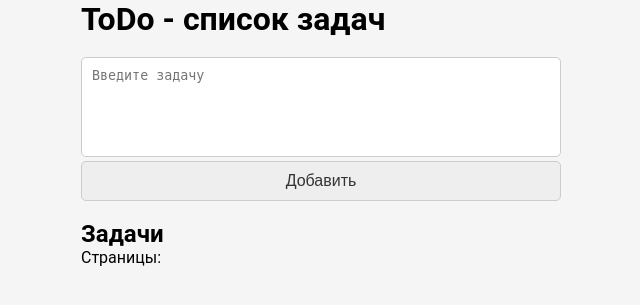
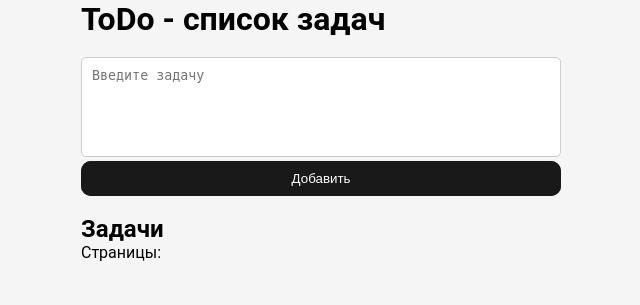
Before and after one commit to nightmareeye/todo-lr1, a FastAPI app: page / in a window 1280 px wide. Shown: the top 305 px of the page, without its empty margins (319-959 px from the left). Run offline with FastAPI, Linux system fonts and the light colour scheme; data that the repository does not hold is empty.

Commit message:
Fixed title length bug, added gradient buttons to css file

```diff
--- a/app/main.py
+++ b/app/main.py
@@ -39,7 +39,7 @@ async def home(request: Request, database: Session = Depends(get_db), page: int
 
 
 @app.post("/add")
-async def todo_add(title: str = Form(default=None, max_length=500),
+async def todo_add(title: str = Form(default=None, max_length=500, min_length=3),
                    database: Session = Depends(get_db)):
     """Add new todo
     """
--- a/app/static/css/main.css
+++ b/app/static/css/main.css
@@ -24,15 +24,84 @@ textarea{
     padding: 10px;
     resize: none;
 }
+.button-grad {
+  padding: 0.6em 2em;
+  border: none;
+  outline: none;
+  color: rgb(255, 255, 255);
+  background: #111;
+  cursor: pointer;
+  position: relative;
+  z-index: 0;
+  border-radius: 10px;
+}
 
+.button-grad:before {
+  content: "";
+  background: linear-gradient(
+    45deg,
+    #ff0000,
+    #ff7300,
+    #fffb00,
+    #48ff00,
+    #00ffd5,
+    #002bff,
+    #7a00ff,
+    #ff00c8,
+    #ff0000
+  );
+  position: absolute;
+  top: -2px;
+  left: -2px;
+  background-size: 400%;
+  z-index: -1;
+  filter: blur(5px);
+  width: calc(100% + 4px);
+  height: calc(100% + 4px);
+  animation: glowingbn 20s linear infinite;
+  opacity: 0;
+  transition: opacity 0.3s ease-in-out;
+  border-radius: 10px;
+}
+
+@keyframes glowingbn {
+  0% {
+    background-position: 0 0;
+  }
+  50% {
+    background-position: 400% 0;
+  }
+  100% {
+    background-position: 0 0;
+  }
+}
+
+.button-grad:active {
+  color: #000;
+}
+
+.button-grad:active:after {
+  background: transparent;
+}
+
+.button-grad:hover:before {
+  opacity: 1;
+}
+
+.button-grad:after {
+  z-index: -1;
+  content: "";
+  position: absolute;
+  width: 100%;
+  height: 100%;
+  background: #191919;
+  left: 0;
+  top: 0;
+  border-radius: 10px;
+}
 button{
     width: 100%;
-    height: 40px;
-    border: 1px solid #ccc;
-    border-radius: 5px;
-    background-color: #eee;
-    color: #333;
-    font-size: 16px;
+    height: 35px;
     cursor: pointer;
 }
 
--- a/app/templates/edit.html
+++ b/app/templates/edit.html
@@ -15,6 +15,6 @@
         <label for="completed">Выполнено?</label>
         <input type="checkbox" name="completed" {% if todo.completed %}checked{% endif %}>
 
-        <button type="submit">Сохранить</button>
+        <button class="button-grad" type="submit">Сохранить</button>
     </form>
 {% endblock content %}
--- a/app/templates/index.html
+++ b/app/templates/index.html
@@ -4,7 +4,7 @@
 
     <form action="/add" method="post">
         <textarea name="title" rows="5" placeholder="Введите задачу"></textarea>
-        <button type="submit">Добавить</button>
+        <button class="button-grad" type="submit">Добавить</button>
     </form>
 
     <br>
@@ -24,11 +24,11 @@
                     <a href="delete/{{ todo.id }}">Удалить</a>
                     {% if todo.completed %}
                         <form action="/uncomplete/{{ todo.id }}" method="post">
-                        <button type="submit">Не выполнено</button>
+                        <button class="button-grad" type="submit">Не выполнено</button>
                         </form>
                     {% else %}
                         <form action="/complete/{{ todo.id }}" method="post">
-                        <button type="submit">Выполнено</button>
+                        <button class="button-grad" type="submit">Выполнено</button>
                         </form>
                     {% endif %}
                 </small>
```
